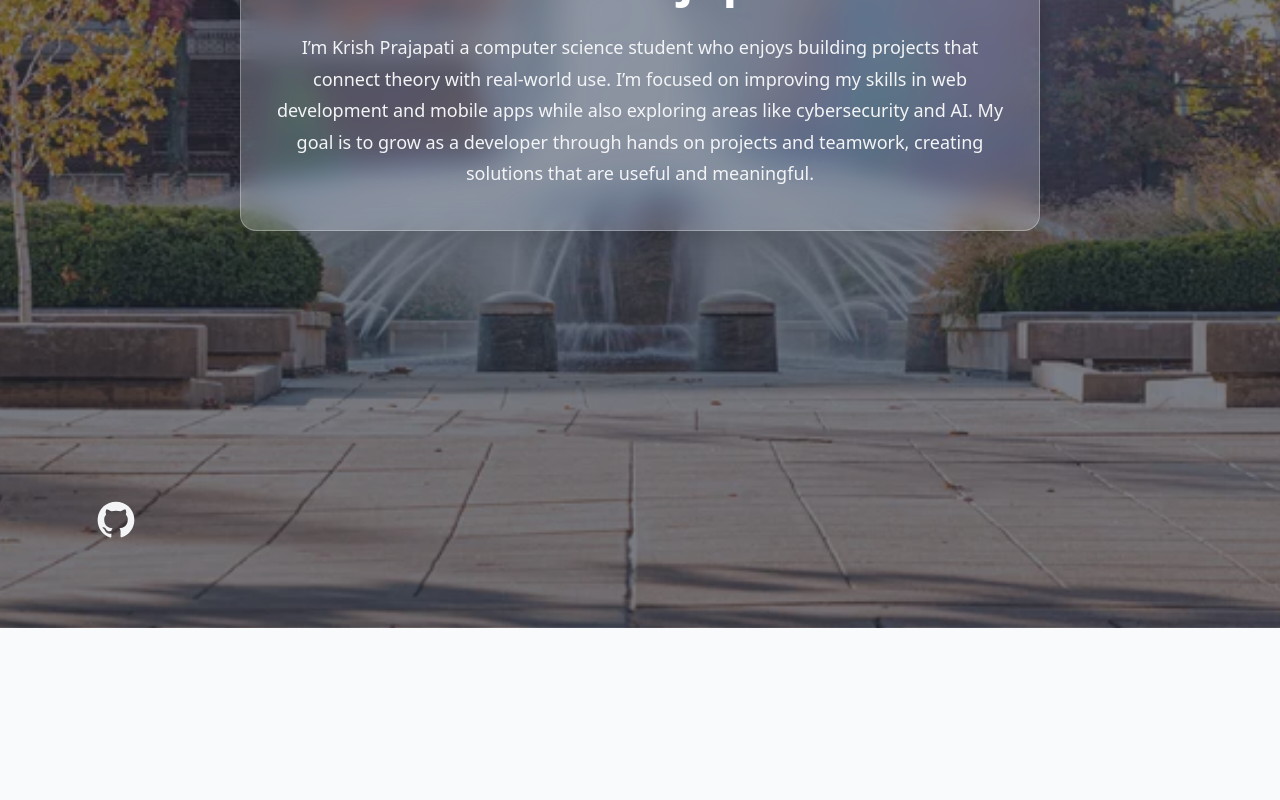
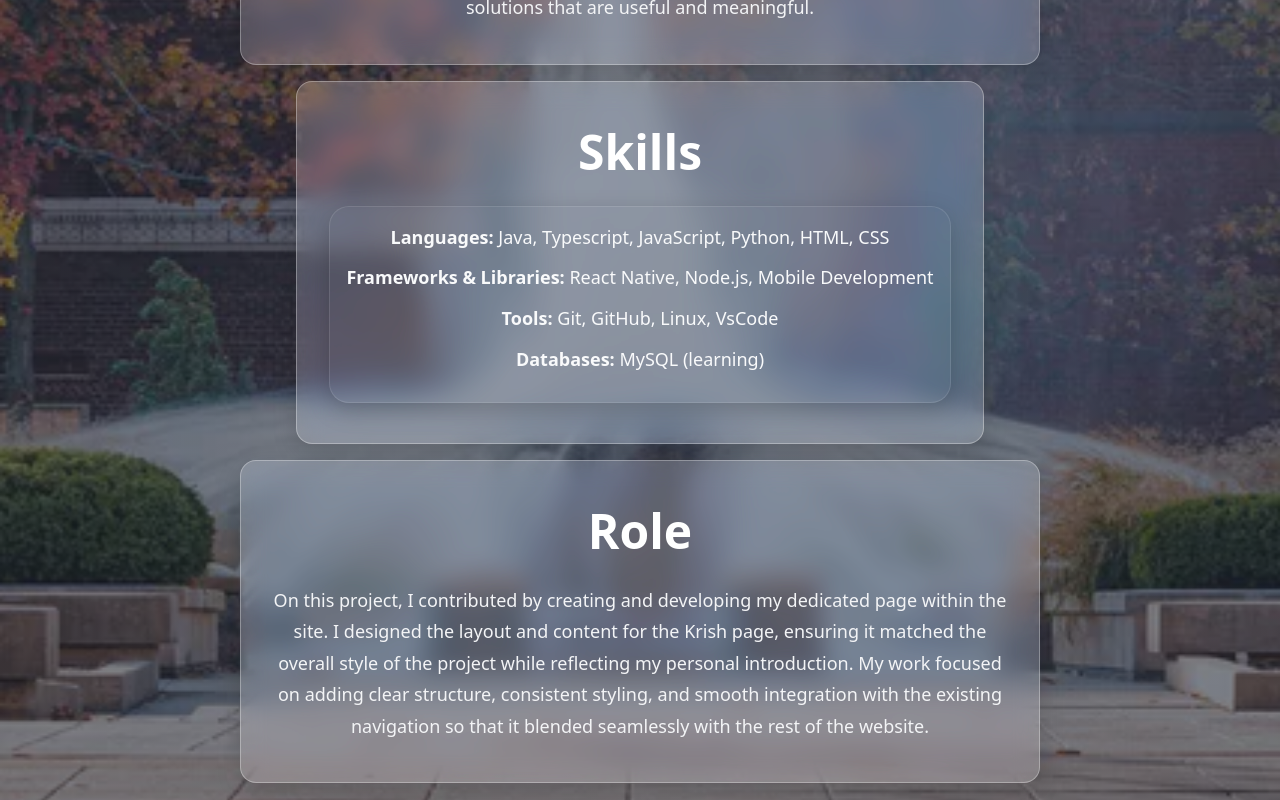
Before and after one commit to Wuizlz/group-website, a React (Vite) app: page /krish in a window 1280 px wide. Shown: the part 500-1300 px from the top of the page. Before the commit the page ends 1128 px from the top, so only its background shows below. Built offline with nearby package versions, Linux system fonts and the light colour scheme.

Commit message:
Update Krish page and related files

```diff
--- a/src/pages/Krish.jsx
+++ b/src/pages/Krish.jsx
@@ -18,13 +18,40 @@ export default function Krish() {
           <h1 className={styles.title}>Krish Prajapati</h1>
           <p className={styles.sentence}>
               I’m Krish Prajapati a computer science student who enjoys building
-          projects that connect theory with real-world use. I’m focused on
+              projects that connect theory with real world use. I’m focused on
               improving my skills in web development and mobile apps while also
               exploring areas like cybersecurity and AI. My goal is to grow as a
               developer through hands on projects and teamwork, creating solutions
               that are useful and meaningful.
             </p>
         </div>
+        <div className={styles.header}>
+          <h1 className={styles.title}>Skills</h1>
+          <ul className={styles.list}>
+            <li className={styles.listItem}>
+              <strong>Languages:</strong> Java, Typescript, JavaScript, Python, HTML, CSS
+             </li>
+             <li className={styles.listItem}>
+              <strong>Frameworks & Libraries:</strong> React Native, Node.js, Mobile Development
+            </li>
+            <li className={styles.listItem}>
+              <strong>Tools:</strong> Git, GitHub, Linux, VsCode
+            </li>
+            <li className={styles.listItem}>
+              <strong>Databases:</strong> MySQL (learning)
+            </li>
+          </ul>
+        </div>
+        <div className={styles.header}>
+          <h1 className={styles.title}>Role</h1>
+          <p className={styles.sentence}>
+               On this project, I contributed by creating and developing my dedicated page within the site.
+               I designed the layout and content for the Krish page, ensuring it matched the overall style
+               of the project while reflecting my personal introduction. My work focused on adding clear structure,
+               consistent styling, and smooth integration with the existing navigation so that it blended seamlessly
+               with the rest of the website.
+          </p>
+        </div>
       </main>
     );
 }
```
Lines whose indentation alone changed are shown as unchanged.
